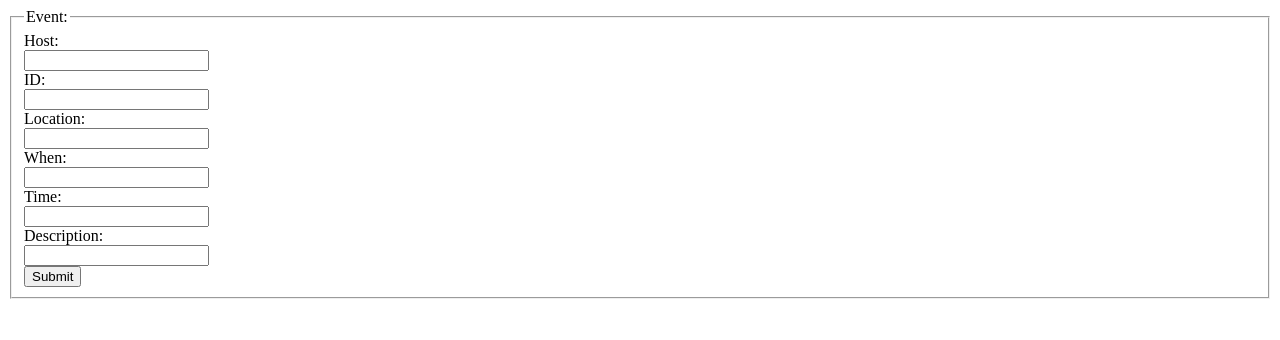
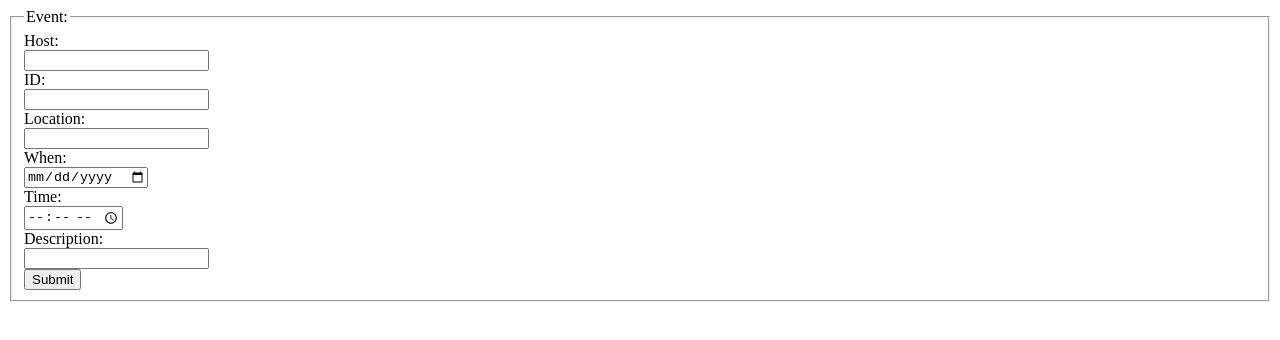
Before and after one commit to Salad7/Fooder-Website, a plain HTML site: page home.html in a window 1280 px wide. Drawn offline with Linux system fonts and the light colour scheme.

Commit message:
Updated basic inforrmation needed for event

```diff
--- a/home.html
+++ b/home.html
@@ -2,7 +2,7 @@
 <html>
 <body>
 
-<form action="/action_page.php">
+<form action="/created.html">
   <fieldset>
     <legend>Event:</legend>
     Host:<br>
@@ -15,10 +15,10 @@
     <input type="text" name="lastname">
     <br>
     When:<br>
-    <input type="text" name="lastname">
+    <input type="date" name="date">
     <br>
     Time:<br>
-    <input type="text" name="lastname">
+    <input type="time" name="lastname">
     <br>
     Description:<br>
     <input type="text" name="lastname">
```
Also changed, not shown: created.html (added).
